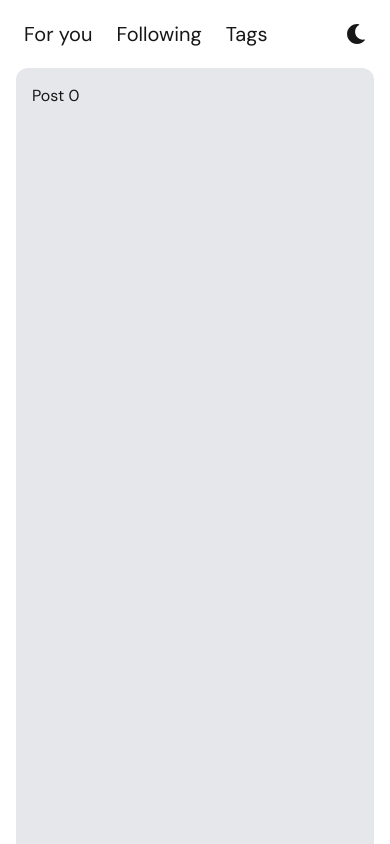
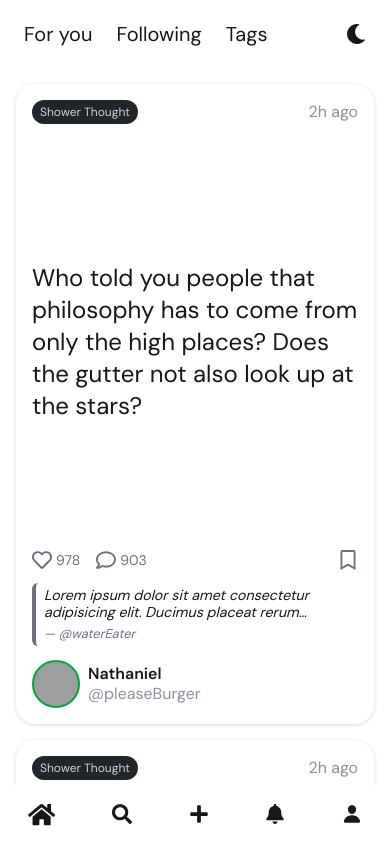
Before and after one commit to MAYANK-T0MAR/noted, a Next.js app in the folder frontend/: page / in a window 390 px wide. Shown: the top 844 px of the page. Built offline with nearby package versions, Linux system fonts and the light colour scheme; grey boxes are pictures that could not be loaded.

Commit message:
Finalized the feed post design and made the layout a bit responsive

```diff
--- a/frontend/src/app/globals.css
+++ b/frontend/src/app/globals.css
@@ -44,3 +44,7 @@ nextjs-portal {
 .scrollbar-hide::-webkit-scrollbar {
   display: none;                 /* Safari and Chrome */
 }
+
+.aspect-potrait {
+  aspect-ratio: 9/16;
+}
--- a/frontend/src/app/page.tsx
+++ b/frontend/src/app/page.tsx
@@ -2,6 +2,8 @@ import FeedBox from "@/components/layout/feed";
 import FeedHeader from "@/components/layout/feedHeader";
 import RightSidebar from "@/components/layout/rightbar";
 import SideBar from "@/components/layout/sidebar";
+import { FaBell, FaHome, FaPlus, FaSearch } from "react-icons/fa";
+import { IoPerson } from "react-icons/io5";
 
 export default function Home() {
   return (
@@ -9,12 +11,12 @@ export default function Home() {
       <div className="bg-background grid grid-cols-12 gap-4 max-w-7xl mx-auto px-4">
 
         {/* Sidebar */}
-        <aside className="col-span-3 hidden lg:block">
+        <aside className="hidden sm:block col-span-2 lg:col-span-3">
           <SideBar />
         </aside>
 
         {/* Feed */}
-        <section className="bg-background col-span-12 lg:col-span-6 pb-5">
+        <section className="bg-background col-span-12 sm:col-span-9 lg:col-span-6 pb-5">
           <FeedHeader />
           <FeedBox />
         </section>
@@ -24,6 +26,15 @@ export default function Home() {
           <RightSidebar />
         </aside>
       </div>
+      <footer className="fixed bottom-0 left-0 right-0 bg-background flex justify-around items-center py-4 sm:hidden">
+        {/* Don't know why but this boy's default size is smaller than other's defaults */}
+        <button><FaHome className="text-[1.7rem]"/></button>
+        {/* ------------------------------------------ */}
+        <button><FaSearch className="text-xl"/></button>
+        <button><FaPlus className="text-xl"/></button>
+        <button><FaBell className="text-xl"/></button>
+        <button><IoPerson className="text-xl"/></button>
+      </footer>
     </main>
   );
 }
--- a/frontend/src/components/layout/feed.tsx
+++ b/frontend/src/components/layout/feed.tsx
@@ -2,7 +2,7 @@ import PostBox from "../ui/post";
 
 export default function FeedBox() {
     return (
-        <div className="space-y-4 w-full">
+        <div className="space-y-4 w-full pt-4">
             {Array.from({ length: 20 }).map((_, i) => (
                 <PostBox key={i} i={i} />
             ))}
--- a/frontend/src/components/layout/feedHeader.tsx
+++ b/frontend/src/components/layout/feedHeader.tsx
@@ -2,10 +2,13 @@ import ThemeToggle from "../ui/themeToggle";
 
 export default function FeedHeader() {
     return (
-        <div className="sticky top-0 flex gap-2 text-xl py-5 bg-background">
-            <div className="px-2">For you</div>
-            <div className="px-2">Following</div>
-            <div className="px-2">Tags</div>
+        <div className="sticky top-0 flex gap-1 text-xl py-5 bg-background z-99">
+            <div className="flex gap-2 whitespace-nowrap overflow-x-auto scrollbar-hide">
+                <div className="px-2">For you</div>
+                <div className="px-2">Following</div>
+                <div className="px-2">Tags</div>
+            </div>
+
             <ThemeToggle />
         </div>
     )
--- a/frontend/src/components/layout/sidebar.tsx
+++ b/frontend/src/components/layout/sidebar.tsx
@@ -4,40 +4,41 @@ import { IoPerson } from "react-icons/io5";
 export default function SideBar() {
     return (
         <div className="sticky top-0 pt-5 h-[100vh] bg-background border-r border-foreground px-4 pb-4">
-            <div className="text-3xl mb-4 ps-4">Noted</div>
+            <div className="font-bold text-3xl mb-4 ps-4 hidden lg:block">Noted</div>
+            <div className="font-bold justify-end text-3xl mb-4 px-4 flex lg:hidden">N</div>
+
             {/* Navigation Links */}
             <div className="flex flex-col justify-between h-[90vh]">
-                <div>
-                    <div className="flex gap-3 text-xl items-center hover:bg-gray-300 transition-colors duration-400 ease-in-out cursor-pointer p-4 rounded-4xl mb-2">
-                        <FaHome />
-                        <span>Home</span>
-                    </div>
-                    <div className="flex gap-3 text-xl items-center hover:bg-gray-300 transition-colors duration-400 ease-in-out cursor-pointer p-4 rounded-4xl mb-2">
-                        <FaSearch />
-                        <span>Explore</span>
-                    </div>
-                    <div className="flex gap-3 text-xl items-center hover:bg-gray-300 transition-colors duration-400 ease-in-out cursor-pointer p-4 rounded-4xl mb-2">
-                        <FaBell />
-                        <span>Notifications</span>
-                    </div>
-                    <div className="flex gap-3 text-xl items-center hover:bg-gray-300 transition-colors duration-400 ease-in-out cursor-pointer p-4 rounded-4xl mb-2">
-                        <FaBookmark />
-                        <span>Saved</span>
-                    </div>
-                    <div className="flex gap-3 text-xl items-center hover:bg-gray-300 transition-colors duration-400 ease-in-out cursor-pointer p-4 rounded-4xl mb-2">
-                        <IoPerson />
-                        <span>Profile</span>
-                    </div>
+
+                {/* Top Nav */}
+                <div className="flex flex-col items-end lg:items-start">
+                    {[
+                        { icon: <FaHome />, label: "Home" },
+                        { icon: <FaSearch />, label: "Explore" },
+                        { icon: <FaBell />, label: "Notifications" },
+                        { icon: <FaBookmark />, label: "Saved" },
+                        { icon: <IoPerson />, label: "Profile" },
+                    ].map(({ icon, label }, i) => (
+                        <div
+                            key={i}
+                            className="flex items-center p-4 mb-2 rounded-4xl text-xl w-[fit-content] gap-3 hover:bg-gray-300 cursor-pointer transition-colors duration-400 ease-in-out"
+                        >
+                            {icon}
+                            <span className="hidden lg:block">{label}</span>
+                        </div>
+                    ))}
                 </div>
 
-                <div>
-                    <div className="flex justify-center gap-3 text-xl items-center hover:bg-gray-300 transition-colors duration-400 ease-in-out cursor-pointer p-4 border border-bg rounded-4xl self-end mb-2">
+                {/* Bottom Action */}
+                <div className="flex flex-col items-end lg:items-start">
+                    <div className="w-[fit-content] lg:w-[100%] flex items-center justify-center p-4 mb-2 rounded-4xl gap-3 border border-bg cursor-pointer
+                      hover:bg-gray-300 transition-colors duration-400 ease-in-out">
                         <FaPen />
-                        <span>Create</span>
+                        <span className="hidden lg:block">Create</span>
                     </div>
                 </div>
             </div>
+        </div>
 
-        </div>
     )
 }
--- a/frontend/src/components/ui/post.tsx
+++ b/frontend/src/components/ui/post.tsx
@@ -1,5 +1,63 @@
-export default function PostBox({i}: {i:number}) {
+import { FaBookmark, FaComment, FaHeart, FaRegBookmark, FaRegComment, FaRegHeart } from "react-icons/fa";
+import { FaRepeat } from "react-icons/fa6";
+
+export default function PostBox({ i }: { i: number }) {
     return (
-        <div className="bg-gray-200 p-4 rounded-xl h-200">Post {i}</div>
+        <div className="mx-auto max-w-[360px] h-[640px] bg-background rounded-[20px] shadow-[0px_1px_4px_rgba(0,0,0,0.16)] p-4 flex flex-col justify-between relative overflow-hidden text-foreground">
+
+            {/* Header */}
+            <div className="flex justify-between" >
+                <div className="w-fit bg-[#21262d] px-2 py-[2px] flex items-center rounded-full text-xs text-[#c9d1d9]">Shower Thought</div>
+                <div className="text-[1rem] text-[#8b949e]">2h ago</div>
+            </div>
+
+            {/* Main Text */}
+            <div className="h-[500px]">
+                <div className="h-[400px] overflow-ellipsis flex items-center text-2xl">
+                    Who told you people that philosophy has to come from only the high places? Does the gutter not also look up at the stars?
+                </div>
+                {/* Action */}
+                <div className="mt-2 mb-[13px] flex gap-4 text-xl text-gray-500">
+                    <div className="flex items-center gap-1">
+                        <FaRegHeart />
+                        <span className="text-sm">978</span>
+                    </div>
+                    <div className="flex items-center gap-1">
+                        <FaRegComment />
+                        <span className="text-sm">903</span>
+                    </div>
+                    <div className="ms-auto flex items-center">
+                        <FaRegBookmark />
+                    </div>
+                </div>
+                {/* Highlighted Comment */}
+                {/* <div className="bg-gray-500 my-1">
+                    Lorem ipsum dolor sit amet consectetur adipisicing elit. Accusantium, neque.
+                </div> */}
+                <blockquote className="border-l-4 border-gray-500 pl-2 italic text-[0.89rem] leading-[17px] text-foreground bg-background-100 p-1 overflow-ellipsis rounded-md max-w-xl mx-auto">
+                    <div className="w-full overflow-hidden text-ellipsis line-clamp-2 break-words">
+                        Lorem ipsum dolor sit amet consectetur adipisicing elit. Ducimus placeat rerum obcaecati dignissimos doloribus explicabo.
+                    </div>
+                    <footer className="mt-1 text-[0.8rem] text-gray-500">— @waterEater</footer>
+                </blockquote>
+            </div>
+
+
+
+
+
+
+            {/* Author */}
+            <div className="flex items-center gap-2">
+                <div
+                    className="w-12 h-12 rounded-full border-2 border-green-600 bg-center bg-cover"
+                    style={{ backgroundImage: "url('https://i.pravatar.cc/32')" }}
+                />
+                <div className="leading-5">
+                    <div className="font-semibold text-foreground">Nathaniel</div>
+                    <div className="text-[#8b949e]">@pleaseBurger</div>
+                </div>
+            </div>
+        </div>
     )
 }
```
